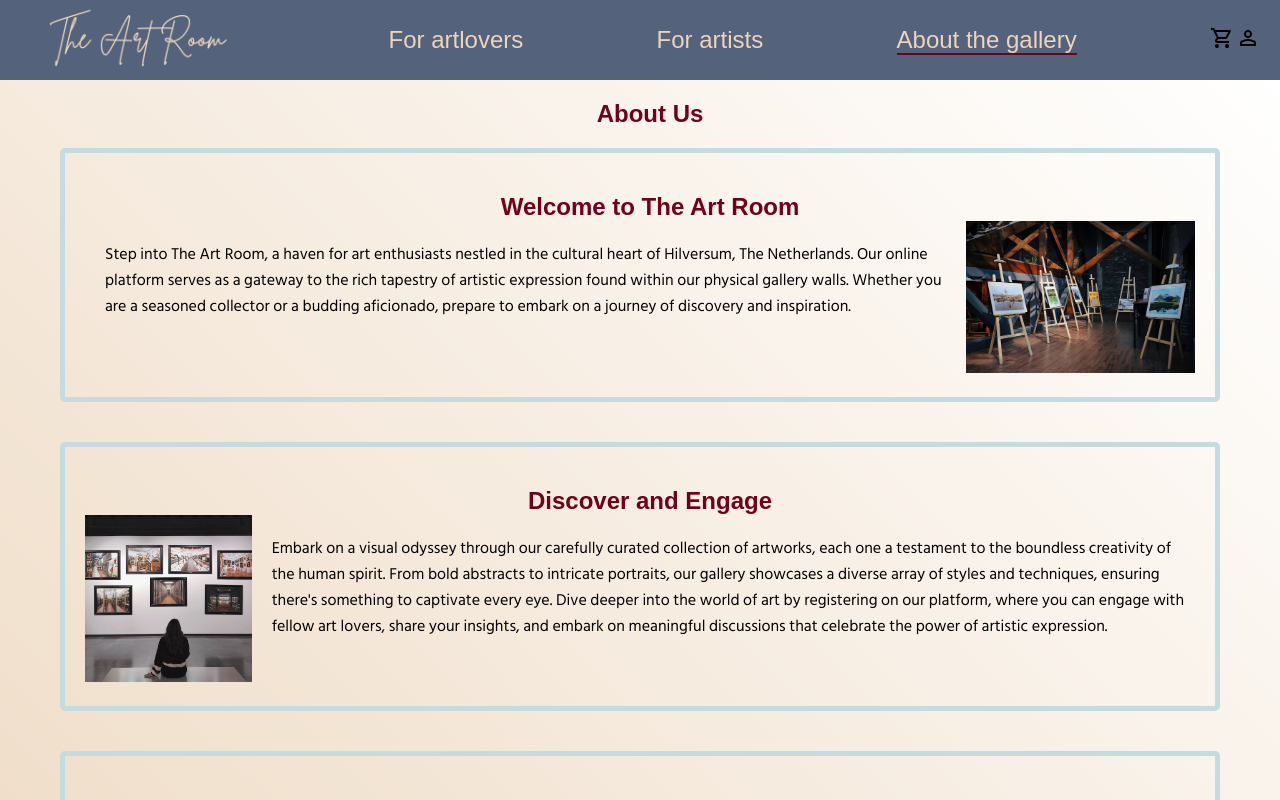
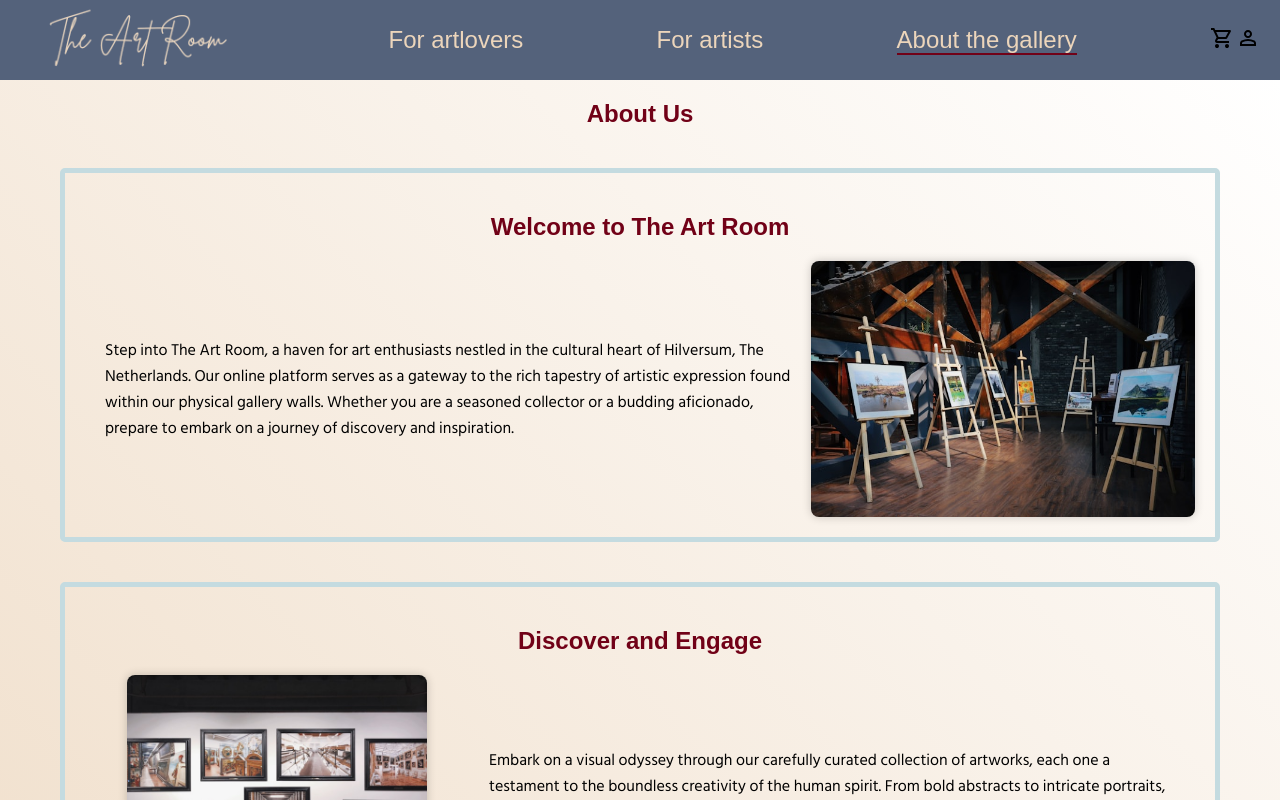
Before and after one commit to basschoonens/fe-art-room, a React (Vite) app: page /about in a window 1280 px wide. Shown: the top 800 px of the page. Built offline with nearby package versions, Linux system fonts and the light colour scheme; a web font is replaced by a local one.

Commit message:
about pagina uitgewerkt. Links nog toevoegen en button bijwerken.

```diff
--- a/src/components/button/Button.jsx
+++ b/src/components/button/Button.jsx
@@ -3,7 +3,7 @@ import styles from './Button.module.css';
 
 export default function Button({ id, type, onClick, text, className }) {
     // Concatenate the original button class name with the provided className
-    const buttonClassName = `${styles.button}.${className}`;
+    const buttonClassName = `${styles}.${className}`;
 
     return (
         <button className={buttonClassName} id={id} type={type} onClick={onClick}>
--- a/src/pages/about/About.module.css
+++ b/src/pages/about/About.module.css
@@ -41,7 +41,36 @@
 .artistContainerContents{
     display: flex;
     flex-direction: row;
+    align-items: center;
     max-width: 100%;
+}
+
+.welcomeContainerContents p,
+.userContainerContents p,
+.artistContainerContents p{
+    width: 100%;
+    height: auto;
+    padding: 20px;
+}
+
+.welcomeContainerContents span,
+.userContainerContents span,
+.artistContainerContents span{
+    display: flex;
+    justify-content: center;
+    align-items: center;
+    min-width: 30vw;
+    max-height: 300px;
+}
+
+/*TODO - add border radius to index.css*/
+/*TODO - add box-shadow to index.css*/
+
+.welcomeContainerContents img,
+.userContainerContents img,
+.artistContainerContents img {
+    border-radius: var(--spacing-xs);
+    box-shadow: 0 0 10px rgba(0, 0, 0, 0.2);
 }
 
 .contactContainerContents{
@@ -57,7 +86,7 @@ h1, h2, h3, h4, h5, h6{
     font-family: var(--font-family);
     font-weight: 700;
     color: var(--color-dark);
-    padding: 20px 0 0 20px;
+    padding: 20px;
 }
 
 p {
@@ -79,12 +108,12 @@ p {
 
 .inputField,
 .textAreaField {
-    margin: 20px 0; /* Add some margin for spacing */
-    padding: 24px; /* Increase padding for better visual appearance */
-    width: 100%; /* Use full width */
-    max-width: 600px; /* Maximum width */
-    min-width: 200px; /* Minimum width */
-    font-family: var(--font-family-alt); /* Apply custom font */
-    border-radius: 8px; /* Add border radius for rounded corners */
-    border: 2px solid var(--color-light); /* Add border */
+    margin: 20px 0;
+    padding: 24px;
+    width: 100%;
+    max-width: 600px;
+    min-width: 200px;
+    font-family: var(--font-family-alt);
+    border-radius: 8px;
+    border: 2px solid var(--color-light);
 }
```
